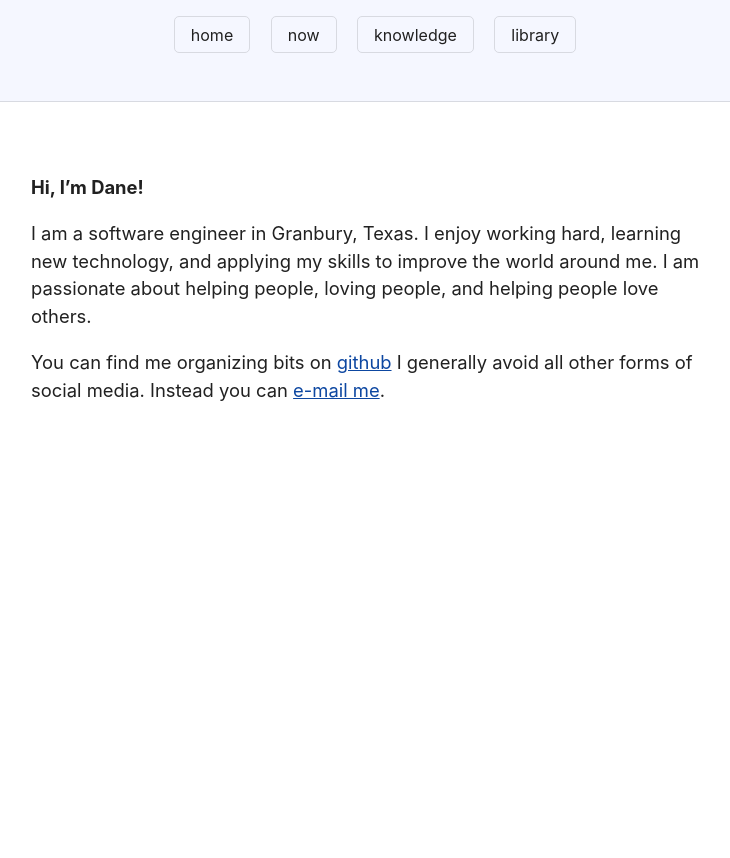
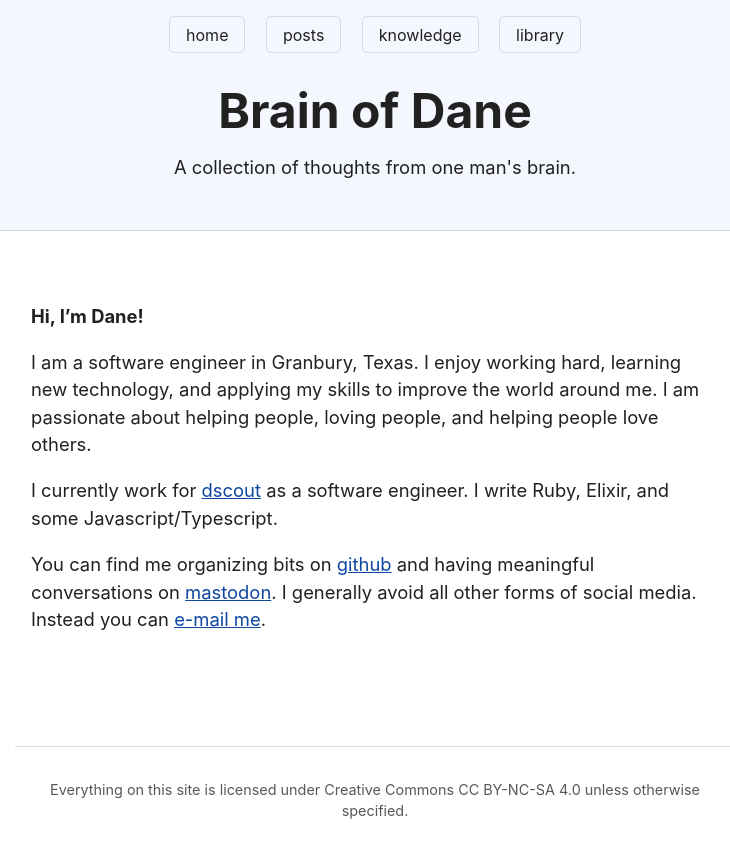
Before and after one commit to dahenson/dahenson.github.io, a Jekyll site: the page built from index.md, in a window 1280 px wide. Shown: the top 858 px of the page, without its empty margins (265-995 px from the left). Built offline with Jekyll 4.4.1, drawn with Linux system fonts in a browser that asks for light colours.

Commit message:
Add a new posts section

```diff
--- a/_config.yml
+++ b/_config.yml
@@ -20,9 +20,7 @@
 
 title: Brain of Dane
 email: thegreatdane@gmail.com
-description: >- # this means to ignore newlines until "baseurl:"
-  My personal "digital garden". This is mostly for personal reference,
-  but others might find some of the information useful too.
+description: A collection of thoughts from one man's brain.
 baseurl: "" # the subpath of your site, e.g. /blog
 url: "http://brainofdane.com" # the base hostname & protocol for your site, e.g. http://example.com
 permalink: /:categories/:year-:month-:day-:title:output_ext
--- /dev/null
+++ b/_includes/footer.html
@@ -0,0 +1,3 @@
+<footer>
+  Everything on this site is licensed under Creative Commons CC BY-NC-SA 4.0 unless otherwise specified.
+</footer>
--- a/_includes/header.html
+++ b/_includes/header.html
@@ -1,8 +1,10 @@
 <header>
   <nav>
-    <a href="/">home</a></span>
-    <a href="/now">now</a>
+    <a href="/">home</a>
+    <a href="/posts">posts</a>
     <a href="/knowledge">knowledge</a>
     <a href="/library">library</a>
   </nav>
+  <h1>{{ site.title }}</h1>
+  <p>{{ site.description }}</p>
 </header>
--- a/_layouts/default.html
+++ b/_layouts/default.html
@@ -8,11 +8,12 @@
         <a href="{{ page.dir }}">&laquo;&nbsp;go back</a>
       {% endif %}
       {% if page.title and page.title != "" %}
-        <h1>{{ page.title }}</h1>
+        <h2>{{ page.title }}</h2>
       {% endif %}
       <section>
         {{ content }}
       </section>
     </main>
+    {% include footer.html %}
   </body>
 </html>
--- a/index.md
+++ b/index.md
@@ -9,6 +9,8 @@ new technology, and applying my skills to improve the world around me. I am
 passionate about helping people, loving people, and helping people love
 others.
 
-You can find me organizing bits on [github](https://github.com/dahenson)
+I currently work for [dscout](https://dscout.com) as a software engineer. I write Ruby, Elixir, and some Javascript/Typescript.
+
+You can find me organizing bits on [github](https://github.com/dahenson) and having meaningful conversations on [mastodon](https://hackyderm.io/@brainofdane).
 I generally avoid all other forms of social media. Instead you can
 [e-mail me](mailto:thegreatdane@gmail.com).
```
Also changed, not shown: _layouts/post.html (added, +13 -0 lines), _posts/2023/2023-01-27-postmarket-os-plaque.md (added, +39 -0 lines), knowledge/index.md (+1 -0 lines), now.md (deleted, +0 -23 lines), posts.html (added, +12 -0 lines), thoughts/_posts/2021-12-13-hot-takes.md (deleted, +0 -9 lines), thoughts/index.html (deleted, +0 -18 lines), assets/images/aopen_chromebox.jpg (added), assets/images/aopen_chromebox_postmarketos_plaque.jpg (added), assets/images/screenshot1.png (added), assets/images/screenshot2.png (added), 1 other file.
